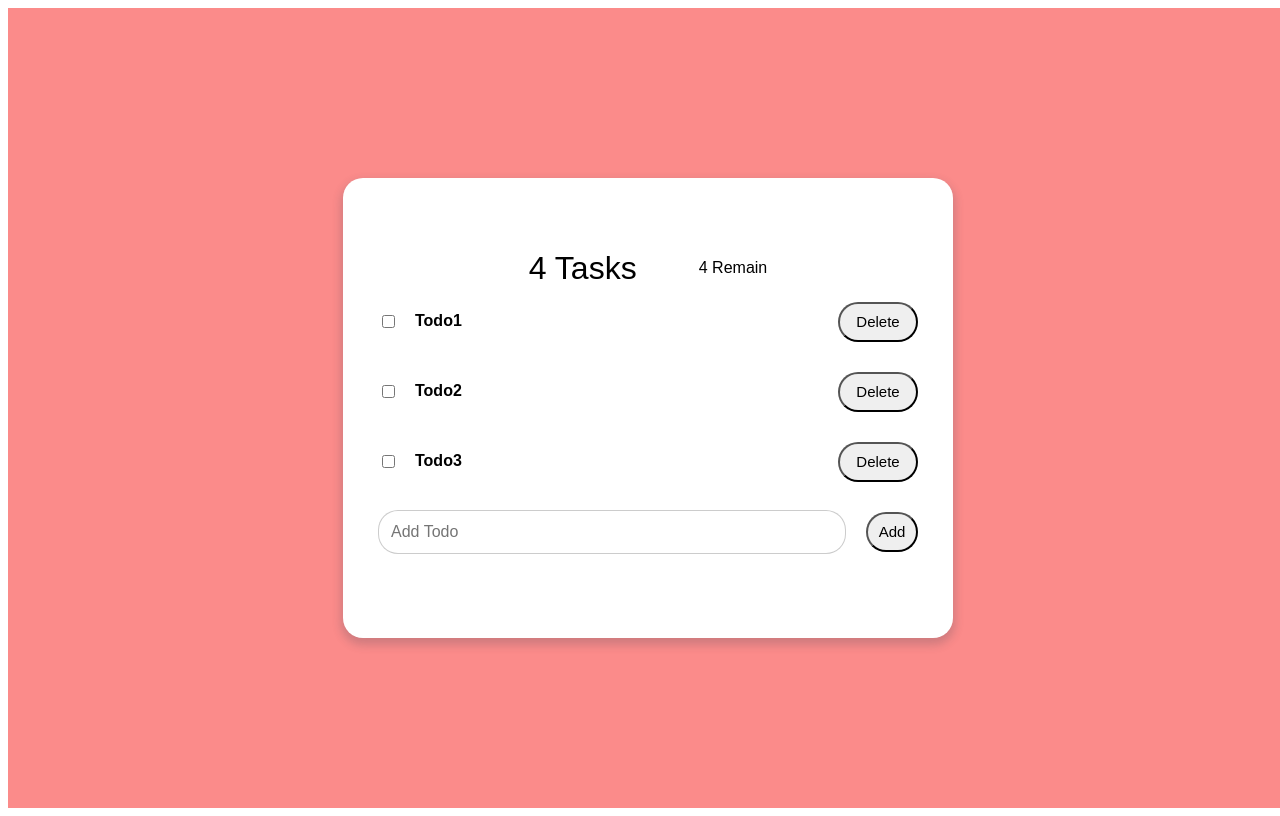
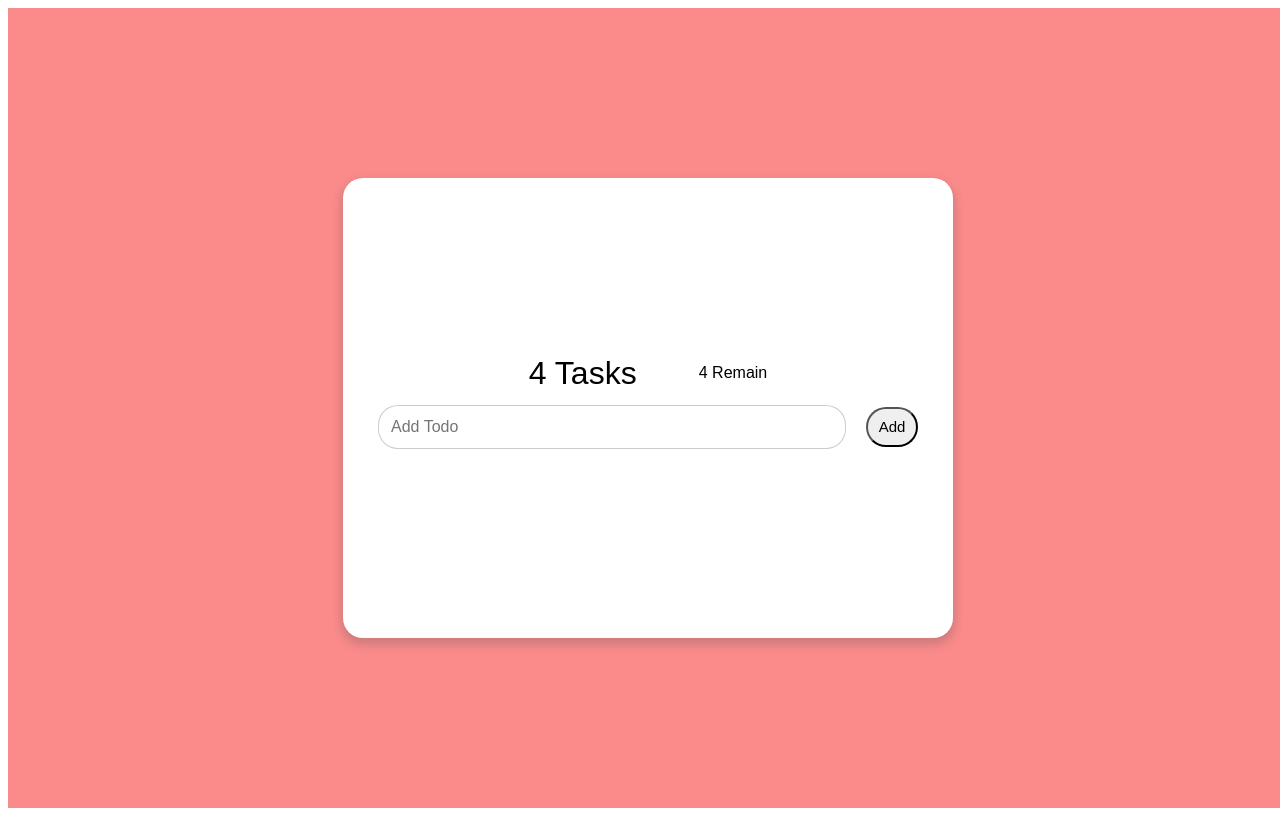
Before and after one commit to Alypov/todo-list-lessons, a React (Create React App) app: page / in a window 1280 px wide. Built offline with nearby package versions, Linux system fonts and the light colour scheme.

Commit message:
implement save todo functionality with different id

```diff
--- a/src/components/todo-list/todo-list.js
+++ b/src/components/todo-list/todo-list.js
@@ -1,29 +1,38 @@
-import React, { useState } from "react";
-import Button from "../button/button";
-import TodoItem from "../todo-item/todo-item";
-import "./styles.css";
-
-const todos = [
-  { id: 1, text: "Todo1", isDone: false },
-  { id: 2, text: "Todo2", isDone: false },
-  { id: 3, text: "Todo3", isDone: false },
-];
+import React, { useState, useEffect } from 'react';
+import Button from '../button/button';
+import TodoItem from '../todo-item/todo-item';
+import './styles.css';
 
 const TodoList = () => {
-  const [inputValue, setInputValue] = useState("");
-  //const [todos, setTodos] = useState([]);
+  const [inputValue, setInputValue] = useState('');
+  const [currentId, setCurrentId] = useState('');
+  const [todos, setTodos] = useState([]);
 
-  console.log("imput ->>", inputValue);
+  useEffect(() => {
+    if (!JSON.parse(localStorage.getItem('todos'))) {
+      localStorage.setItem('todos', '[]');
+    }
+    setCurrentId(JSON.parse(localStorage.getItem('todos')).length);
+    setTodos(JSON.parse(localStorage.getItem('todos')));
+  }, []);
+
+  useEffect(() => {
+    setCurrentId(JSON.parse(localStorage.getItem('todos')).length);
+  }, [todos]);
+
+  localStorage.setItem('todos', JSON.stringify(todos));
 
   const inputOnChangeHanlder = (e) => {
     setInputValue(e.target.value);
   };
 
   const addTodoOnClickHandler = () => {
-    localStorage.setItem("todos", JSON.stringify(inputValue));
+    setTodos((prev) => [...prev, { id: currentId, text: inputValue, isDone: false }]);
   };
-  // Clicking at ADD button I need to save todo obj to localStorage
-  // {id: '1' text: 'inputValue', isDone: false}
+
+  // Implenent remove todo functionality.
+  // After adding new todo input field must be cleaned.
+
 
   return (
     <div className="main-wrapper">
@@ -32,17 +41,12 @@ const TodoList = () => {
           <div className="total-count">4 Tasks</div>
           <div className="remain-count">4 Remain</div>
         </div>
-        {todos.map((item) => (
-          <TodoItem key={item.id} todoText={item.text} />
+        {todos.map((item, index) => (
+          <TodoItem key={index} isDone={item.isDone} todoText={item.text} />
         ))}
 
         <div className="input-section-wrapper">
-          <input
-            className="input"
-            type="text"
-            placeholder="Add Todo"
-            onChange={(event) => inputOnChangeHanlder(event)}
-          />
+          <input className="input" type="text" placeholder="Add Todo" onChange={(event) => inputOnChangeHanlder(event)} />
           <Button type="short" text="Add" onClick={addTodoOnClickHandler} />
         </div>
       </div>
```
